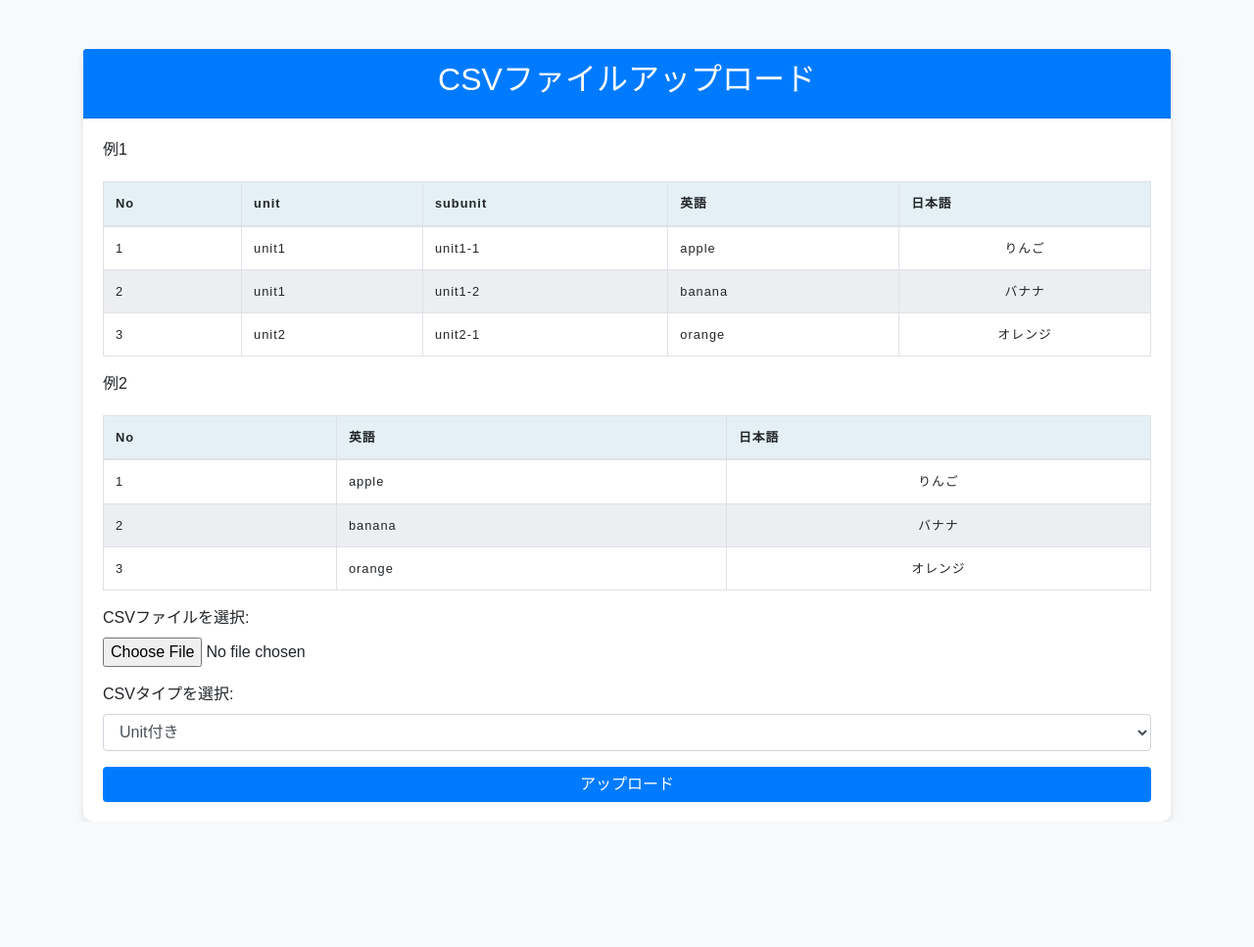
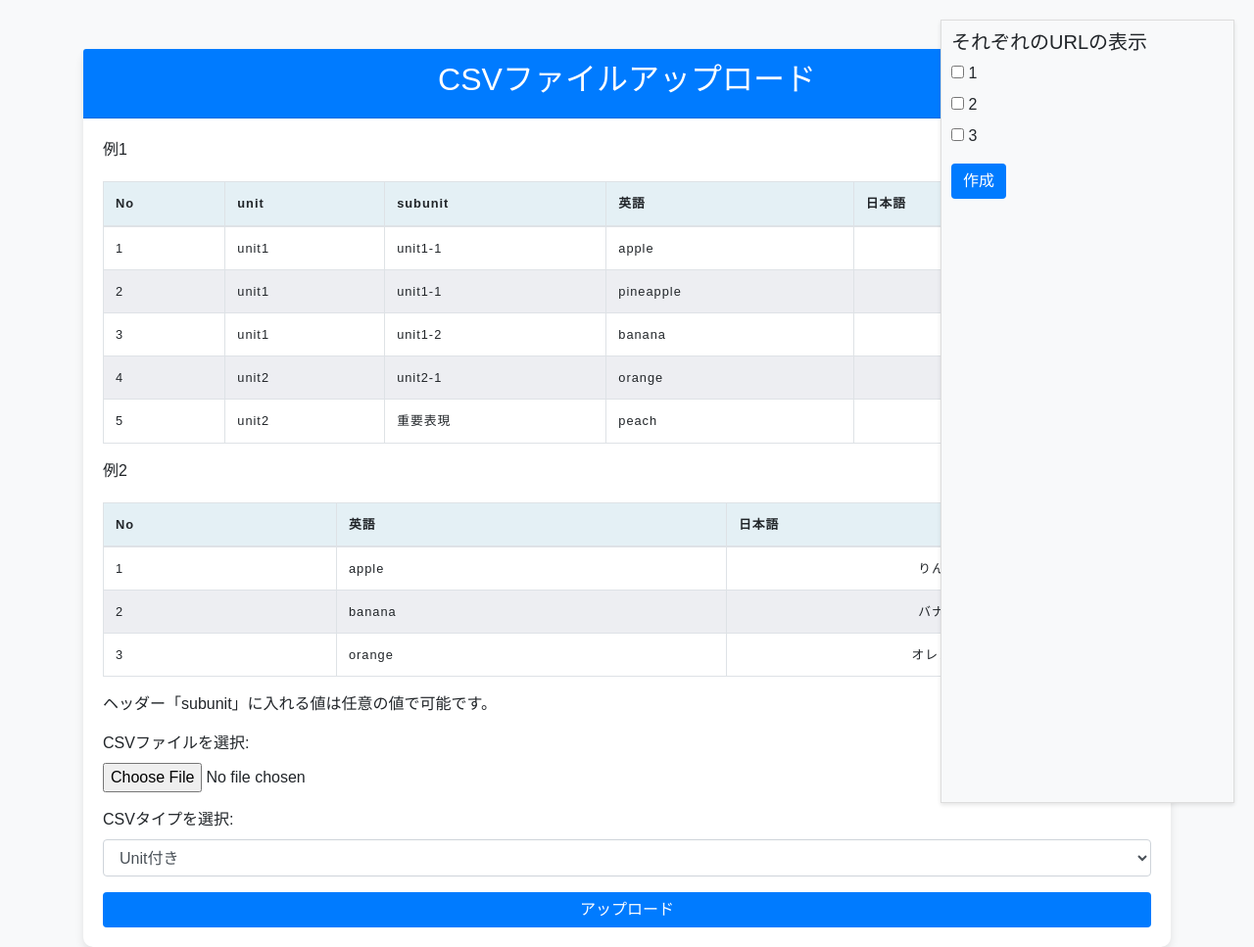
Before and after one commit to CloudWordCreator/CloudWordCreator, a Django app: page /csv_set/upload_csv/ in a window 1280 px wide. Shown: the whole page at 98% size. Before the commit the page ends 839 px from the top, so only its background shows below. Run offline with Django 5.2, Linux system fonts and the light colour scheme; some libraries are stand-ins or nearby versions.

Commit message:
update : csvをアップロードする時の画面を変更
テーブルの例を具体的になるように修正
画面右側にurl一覧等を表示できるように修正

```diff
--- a/csvManager/templates/set.html
+++ b/csvManager/templates/set.html
@@ -67,6 +67,18 @@
         tfoot td {
             font-weight: bold;
         }
+        .fixed-sidebar {
+            position: fixed;
+            top: 20px;
+            right: 20px;
+            width: 300px;
+            height: 800px;
+            background-color: #f8f9fa;
+            padding: 10px;
+            border: 1px solid #ddd;
+            box-shadow: 0 2px 4px rgba(0, 0, 0, 0.1);
+            overflow-y: auto; /* コンテンツが多い場合にスクロール可能にする */
+        }
     </style>
 </head>
 <body>
@@ -98,16 +110,30 @@
                         <tr>
                             <td>2</td>
                             <td>unit1</td>
+                            <td>unit1-1</td>
+                            <td>pineapple</td>
+                            <td>パイナップル</td>
+                        </tr>
+                        <tr>
+                            <td>3</td>
+                            <td>unit1</td>
                             <td>unit1-2</td>
                             <td>banana</td>
                             <td>バナナ</td>
                         </tr>
                         <tr>
-                            <td>3</td>
+                            <td>4</td>
                             <td>unit2</td>
                             <td>unit2-1</td>
                             <td>orange</td>
                             <td>オレンジ</td>
+                        </tr>
+                        <tr>
+                            <td>5</td>
+                            <td>unit2</td>
+                            <td>重要表現</td>
+                            <td>peach</td>
+                            <td>桃</td>
                         </tr>
                     </tbody>
                 </table>
@@ -138,6 +164,7 @@
                         </tr>
                     </tbody>
                 </table>
+                <p>ヘッダー「subunit」に入れる値は任意の値で可能です。</p>
                 <form action="{% url 'upload_csv' %}" method="post" enctype="multipart/form-data">
                     {% csrf_token %}
                     <div class="form-group">
@@ -156,6 +183,22 @@
             </div>
         </div>
     </div>
+    <div class="fixed-sidebar">
+        <h5>それぞれのURLの表示</h5>
+        <div>
+            <input type="checkbox" id="fixed-checkbox-1" name="fixed-checkbox-1">
+            <label for="fixed-checkbox-1">1</label>
+        </div>
+        <div>
+            <input type="checkbox" id="fixed-checkbox-2" name="fixed-checkbox-2">
+            <label for="fixed-checkbox-2">2</label>
+        </div>
+        <div>
+            <input type="checkbox" id="fixed-checkbox-3" name="fixed-checkbox-3">
+            <label for="fixed-checkbox-3">3</label>
+        </div>
+        <button class="btn btn-primary mt-2">作成</button>
+    </div>
     <!-- Bootstrap JS and dependencies -->
     <script src="https://code.jquery.com/jquery-3.5.1.slim.min.js"></script>
     <script src="https://cdn.jsdelivr.net/npm/@popperjs/core@2.5.4/dist/umd/popper.min.js"></script>
```
